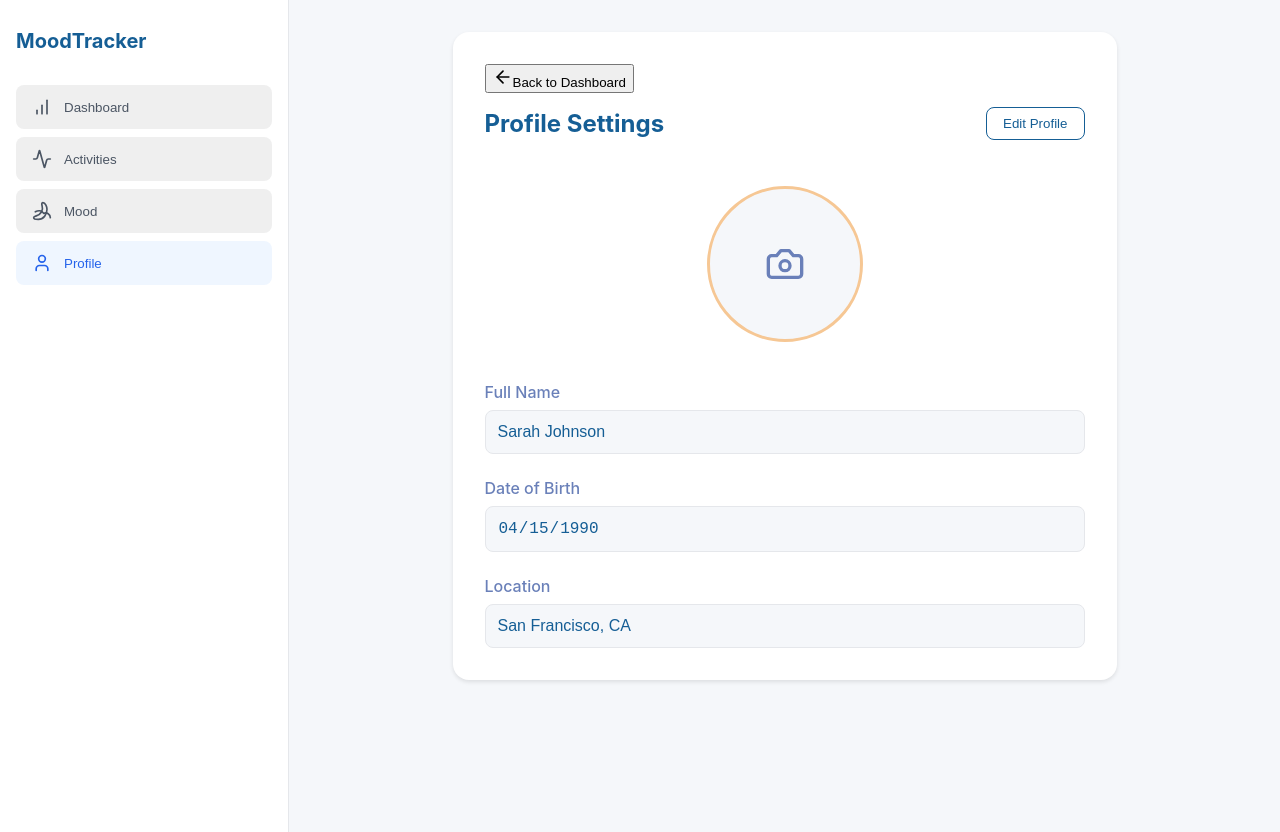
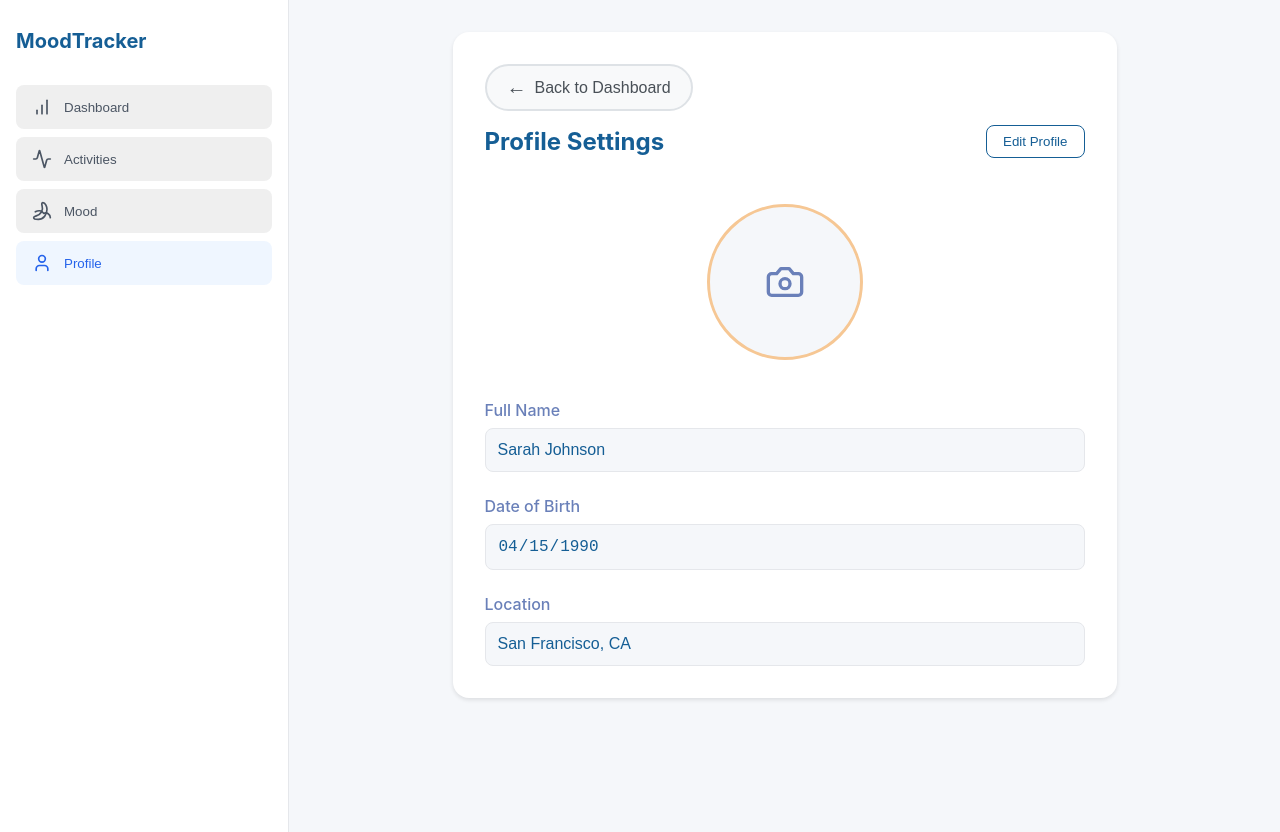
Before and after one commit to aryanballani/MoodFlow, a React (Create React App) app in the folder client/: page /profile in a window 1280 px wide. Built offline with nearby package versions, Linux system fonts and the light colour scheme.

Commit message:
Styled-back-button

```diff
--- a/client/src/pages/profile.js
+++ b/client/src/pages/profile.js
@@ -47,10 +47,9 @@ const Profile = () => {
             <div className="main-content">
                 <div className="profile-container">
                     <button
-                        className="back-button"
+                        className="back-btn"
                         onClick={() => navigate('/dashboard')}
                     >
-                        <ArrowLeft size={20} />
                         Back to Dashboard
                     </button>
 
--- a/client/src/styles/profile.css
+++ b/client/src/styles/profile.css
@@ -143,3 +143,70 @@
   .save-button:hover {
     background-color: #124d7a;
   }
+
+/* Basic back button style */
+.back-btn {
+  display: inline-flex;
+  align-items: center;
+  padding: 10px 20px;
+  background-color: #f8f9fa;
+  border: 2px solid #dee2e6;
+  border-radius: 25px;
+  color: #495057;
+  font-size: 16px;
+  font-weight: 500;
+  text-decoration: none;
+  transition: all 0.3s ease;
+  cursor: pointer;
+}
+
+/* Arrow icon using pseudo-element */
+.back-btn::before {
+  content: "←";
+  margin-right: 8px;
+  font-size: 20px;
+  transition: transform 0.3s ease;
+}
+
+/* Hover effects */
+.back-btn:hover {
+  background-color: #e9ecef;
+  border-color: #ced4da;
+  transform: translateX(-5px);
+}
+
+.back-btn:hover::before {
+  transform: translateX(-3px);
+}
+
+/* Active state */
+.back-btn:active {
+  transform: translateX(-5px) scale(0.98);
+}
+
+/* Alternative dark theme */
+.back-btn-dark {
+  background-color: #343a40;
+  border-color: #495057;
+  color: #f8f9fa;
+}
+
+.back-btn-dark:hover {
+  background-color: #495057;
+  border-color: #6c757d;
+}
+
+/* Disabled state */
+.back-btn:disabled {
+  opacity: 0.6;
+  cursor: not-allowed;
+  transform: none;
+}
+
+/* Optional: Small screen adjustments */
+@media (max-width: 768px) {
+  .back-btn {
+    padding: 8px 16px;
+    font-size: 14px;
+  }
+}
```
